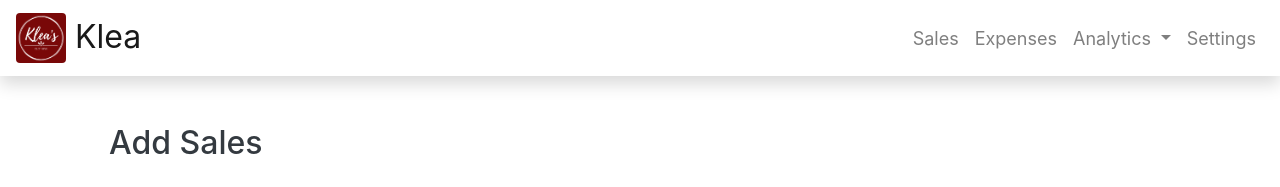
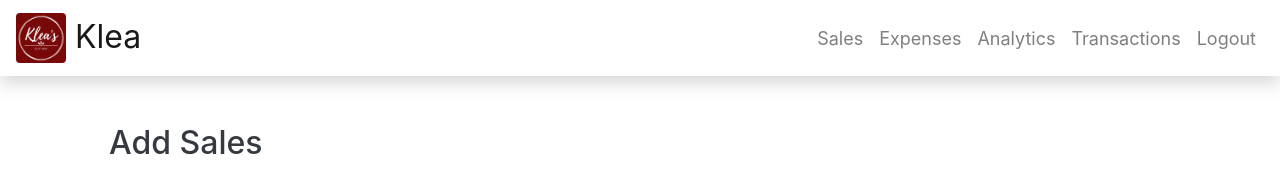
Before and after one commit to fvea/kleas-web-app, a Django app: page / in a window 1280 px wide. Shown: the top 187 px of the page. Run offline with Django 4.2, Linux system fonts and the light colour scheme; data that the repository does not hold is empty.

Commit message:
updated navbar

```diff
--- a/sales/static/sales/css/sample.css
+++ b/sales/static/sales/css/sample.css
@@ -44,4 +44,5 @@
 .btn-block {
     padding: 12px;
     border-radius: 5px;
+
 }
--- a/templates/base.html
+++ b/templates/base.html
@@ -44,20 +44,14 @@
                     <li class="nav-item">
                         <a class="nav-link" href="#">Expenses</a>
                     </li>
-                    <li class="nav-item dropdown">
-                        <a class="nav-link dropdown-toggle" href="#" role="button" data-toggle="dropdown"
-                            aria-expanded="false">
-                            Analytics
-                        </a>
-                        <div class="dropdown-menu">
-                            <a class="dropdown-item" href="{% url 'sales:transactions' %}">Transactions</a>
-                            <a class="dropdown-item" href="#">Another action</a>
-                            <div class="dropdown-divider"></div>
-                            <a class="dropdown-item" href="#">Something else here</a>
-                        </div>
+                    <li class="nav-item">
+                        <a class="nav-link" href="#">Analytics</a>
                     </li>
                     <li class="nav-item">
-                        <a class="nav-link" href="#">Settings</a>
+                        <a class="nav-link" href="{% url 'sales:transactions' %}">Transactions</a>
+                    </li>
+                    <li class="nav-item">
+                        <a class="nav-link" href="#">Logout</a>
                     </li>
                 </ul>
 
@@ -75,6 +69,9 @@
     <!-- bootstrap-select compiled and minified JavaScript -->
     <script src="https://cdn.jsdelivr.net/npm/bootstrap-select@1.13.14/dist/js/bootstrap-select.min.js"></script>
     <script src="https://cdn.jsdelivr.net/npm/bootstrap-select@1.13.14/dist/js/i18n/defaults-*.min.js"></script>
+
+
+
 </body>
 
 </html>
```
